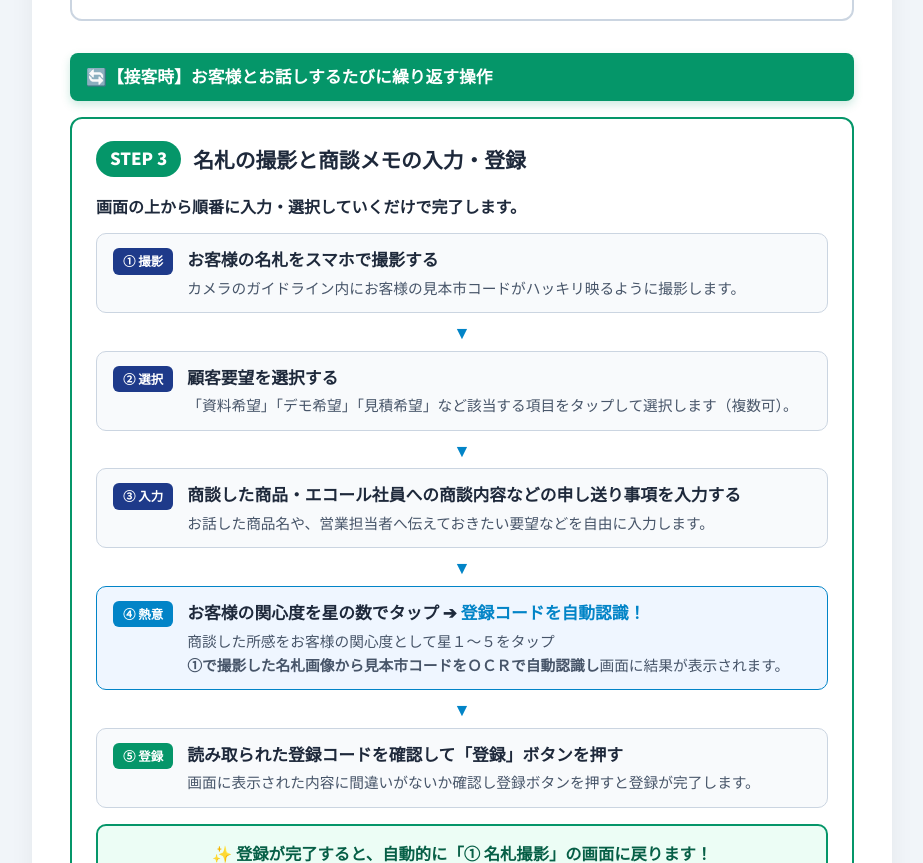
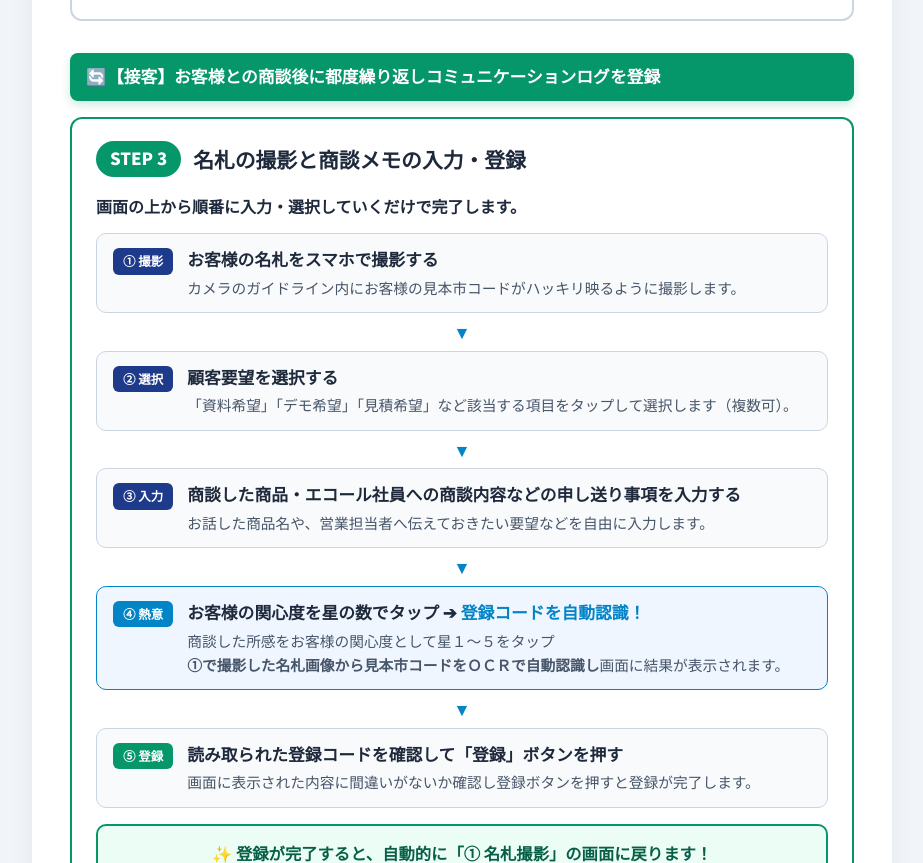
Before and after one commit to S-yama3/event, a plain HTML site: page MHN1manual.html in a window 1280 px wide. Shown: the part 1010-1873 px from the top of the page, without its empty margins (178-1101 px from the left). Drawn offline with Linux system fonts and the light colour scheme.

Commit message:
MHN1manual.html

```diff
--- a/MHN1manual.html
+++ b/MHN1manual.html
@@ -846,7 +846,7 @@
 
   <!-- 繰り返しフェーズ -->
   <div class="phase-banner phase-repeat">
-    <span>🔄【接客時】お客様とお話しするたびに繰り返す操作</span>
+    <span>🔄【接客】お客様との商談後に都度繰り返しコミュニケーションログを登録</span>
   </div>
 
   <!-- STEP 3 -->
```
